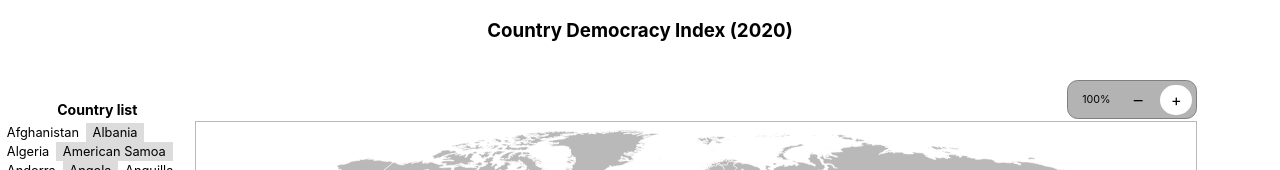
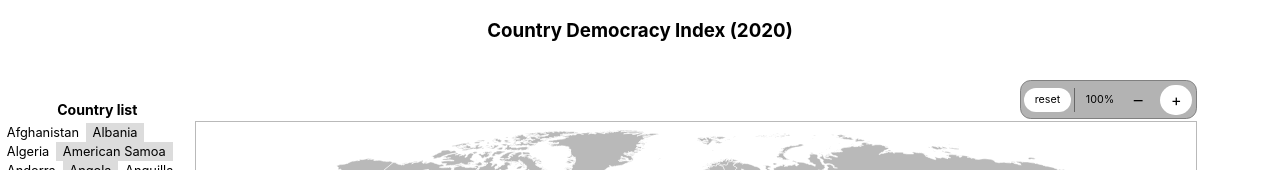
Before and after one commit to marcg1968/react-svg-democridx, a React (Create React App) app: page / in a window 1280 px wide. Shown: the top 170 px of the page. Built offline with nearby package versions, Linux system fonts and the light colour scheme.

Commit message:
refactoring; fixes with pan+zoom animation; added reset btn

```diff
--- a/src/App.css
+++ b/src/App.css
@@ -34,7 +34,7 @@
     background: rgba(128, 128, 128, .6);
 
 }
-.zoomerPc, .zoomerMinus0, .zoomerPlus0, .zoomerMinus, .zoomerPlus {
+.zoomerPc, .zoomerMinus0, .zoomerPlus0, .zoomerMinus, .zoomerPlus, .zoomerReset {
     flex: 1;
     padding: .33rem .67rem;
     margin: .2rem;
@@ -46,7 +46,16 @@
 }
 .zoomerPc {
     align-self: center;
-    padding-right: .33rem;
+    padding-right: .1rem;
+    font-size: .67rem;
+    border-radius: 0;
+    border-left: 1px solid #666;
+    margin: .2rem .2rem .2rem 0;
+}
+.zoomerReset {
+    cursor: pointer;
+    background: white;
+    align-self: center;
     font-size: .67rem;
 }
 
--- a/src/SvgWorld.js
+++ b/src/SvgWorld.js
@@ -15,7 +15,7 @@ import {
     CRIMSON,
     CRIMSON_HALF,
     GREY,
-    mainTitle, progressiveLoading,
+    mainTitle, MAX_BOUNDING_RECT_FACTOR, progressiveLoading,
     stroke,
     strokeWidth,
     totalLoadingTimeMs,
@@ -26,6 +26,7 @@ import Heatmap from './Heatmap'
 import Loading from './Loading'
 import CountryListing from './CountryListing'
 import CountryProfile from './CountryProfile'
+import Zoomer from "./Zoomer";
 
 class SvgWorld extends Component {
 
@@ -63,16 +64,8 @@ class SvgWorld extends Component {
 
     componentDidMount = async () => {
 
-        let {
-            width,
-            height,
-        } = this.props
-
-        this.setState({
-            viewBox: [0, 0, width, height],
-            width,
-            height,
-        })
+        /* initialise the SVG map width, viewbox */
+        this.init()
 
         /* load democracy index data from local file */
         const { democIdx, ranking } = await loadDemocIdxJson()
@@ -90,6 +83,26 @@ class SvgWorld extends Component {
     }
 
     componentWillUnmount = () => {}
+
+    init = (reset=false) => {
+        let {
+            width,
+            height,
+        } = this.props
+
+        if (reset) {
+            console.log(96, {props: this.props})
+            this.setState({ selected: null })
+            // return this.handleZoomChange(100, {x:0, y:0, width, height})
+            return this.handleZoomChange(0, {}, true)
+        }
+
+        this.setState({
+            viewBox: [0, 0, width, height],
+            width,
+            height,
+        })
+    }
 
     loadCountriesCumulatively = data => {
         let countryRefs = {}
@@ -127,26 +140,6 @@ class SvgWorld extends Component {
         })
     }
 
-    handleCentering = () => {
-        const {
-            viewBox,
-            boundingBox,
-        } = this.state
-        if (!boundingBox || !viewBox) return
-        const { x, y, width, height } = boundingBox || {}
-        console.log(101, {x, y, width, height})
-        const centre = { x: x + (width/2), y: y + (height/2) }
-        console.log(103, { centre })
-        this.setState(prevState => {
-            const { viewBox } = prevState
-            viewBox[0] = centre.x - (viewBox[2]/2)
-            viewBox[1] = centre.y - (viewBox[3]/2)
-            return {
-                viewBox
-            }
-        })
-    }
-
     /**
      * Log which countries are clicked -
      * useful to fade out previously selected country
@@ -173,36 +166,41 @@ class SvgWorld extends Component {
      * SVG map zoom (and panning wrapper) function.
      * Change either just the zoom level or if a bounding box param is also supplied,
      * animate the zooming and panning to the specified coords. Additionally, adjust
-     * so that the bounding box is approx 1/3 of the viewport height but to a
+     * so that the bounding box is expanded to approx 1/3 of the viewport height but to a
      * minimum zoom level of .15 (set by constant ZOOM).
+     * Note: boundingBox is the bounding rectangle of the country shape in the SVG.
+     * Note: zoom param is disregarded if param boundingBox supplied, i.e. only
+     * supplying a zoom integer will cause an unanimated zoom "jump"
      * @param {int} zoom
      * @param {{x:int}, {y:int}, {width:int}, {height:int},{strokeWidth:int}} boundingBox
      * @return void
      */
-    handleZoomChange = (zoom, boundingBox) => {
+    handleZoomChange = (zoom, boundingBox, reset=false) => {
 
-        /* animation if both non null params */
-        if (zoom && boundingBox) {
+        const { width, height } = this.state
+
+        if (reset) {
+            boundingBox = { x: 0, y: 0, width, height }
+        }
+
+        /* animation if non null boundingBox param */
+        if (boundingBox) {
             this.setState({ boundingBox: {...boundingBox} })
             this.boundingBox = {...boundingBox}
 
-            /* if boundingBox height > 1/3 of viewport height, use a zoom > .15 */
-            /* so that boundingBox is ~ 1/3 height */
-            const { height } = this.state
-            // console.log(148, {
-            //     'this.boundingBox.height': this.boundingBox.height,
-            //     'this.boundingBox.height * 3': this.boundingBox.height * 3,
-            //     height,
-            //     ZOOM,
-            //     'height * ZOOM': height * ZOOM,
-            // })
-            if (this.boundingBox.height * 3 > height * ZOOM) {
-                this.percent = (this.boundingBox.height * 2)/height
+            /* if boundingBox height > 1/MAX_BOUNDING_RECT_FACTOR of viewport height, use a zoom > .15 */
+            /* so that boundingBox is ~ 1/MAX_BOUNDING_RECT_FACTOR height */
+            if (this.boundingBox.height * MAX_BOUNDING_RECT_FACTOR > height * ZOOM) {
+                this.percent = reset
+                    ? 1 /* override if reset */
+                    : (this.boundingBox.height * MAX_BOUNDING_RECT_FACTOR)/height
             }
-            // console.log(150, {'this.percent': this.percent})
+            // console.log(224, {'this.percent': this.percent})
             return this.animateZoom()
         }
 
+        /* this point only reached if not reset or boundingBox was passed in */
+        /* this will simply zoom the map without animation */
         boundingBox = boundingBox ? boundingBox : this.state.boundingBox
         zoom = zoom ? (zoom || 1)/100 : this.state.zoom
         zoom = zoom !== false && zoom <= 0 ? 1 : zoom /* circular: if < 0 reset to 1 */
@@ -244,7 +242,8 @@ class SvgWorld extends Component {
             this.started = new Date().valueOf()
 
             /* calculate target width (height will be derived from width) */
-            this.targetWidth = width * (this.percent || 0.5)
+            // this.targetWidth = width * (this.percent || 0.5)
+            this.targetWidth = width * (this.percent || 1)
 
             this.startCentreX = this.targetCentreX ? this.targetCentreX : width / 2
             this.startCentreY = this.targetCentreY ? this.targetCentreY : height / 2
@@ -266,7 +265,6 @@ class SvgWorld extends Component {
             //     startWidth: this.startWidth,
             //     startHeight: this.startHeight,
             //     targetWidth: this.targetWidth,
-            //     targetHeight: this.targetHeight,
             // })
         }
 
@@ -275,6 +273,7 @@ class SvgWorld extends Component {
 
         /* calculate graduation based on width */
         let w = this.startWidth - ((this.startWidth - this.targetWidth) * (this.elapsed / this.ms))
+        w = w > width ? width : w /* prevent being expanded over svg width */
         let h = (w/this.startWidth) * this.startHeight
         const zoom = w/width < 1 ? w/width : 1
 
@@ -343,6 +342,50 @@ class SvgWorld extends Component {
         window.requestAnimationFrame(this.animateZoom)
     }
 
+    animateZoomReset = () => {
+        const { viewBox, width, height } = this.state
+        const [, , viewBoxWidth, viewBoxHeight] = [...viewBox] /* shallow copy of currently set viewbox */
+
+        /* initialize the class scope vars used in the animation */
+        if (this.started === null) {
+            this.started = new Date().valueOf()
+
+            /* if width and height values of viewbox have already been set use them, */
+            /* else if first time, use the svg original width and height values */
+            this.startWidth  = viewBoxWidth  ? viewBoxWidth  : width
+            this.startHeight = viewBoxHeight ? viewBoxHeight : height
+        }
+        this.elapsed = new Date().valueOf() - this.started
+
+        /* calculate graduation based on width */
+        let w = this.startWidth - ((this.startWidth - this.targetWidth) * (this.elapsed / this.ms))
+        let h = (w/this.startWidth) * this.startHeight
+        const zoom = w/width < 1 ? w/width : 1
+        const [x, y] = [w, h].map(e => e * zoom)
+
+        this.setState(prevState => {
+            let { viewBox } = prevState
+            viewBox[0] = x
+            viewBox[1] = y
+            viewBox[2] = w
+            viewBox[3] = h
+            return {
+                viewBox,
+                zoom,
+            }
+        })
+
+        /* exit animation loop */
+        if (this.elapsed > (this.ms*(1.05))) {
+            this.elapsed = 0
+            this.started = null
+            this.percent = ZOOM
+            return
+        }
+        /* re-enter animation loop */
+        window.requestAnimationFrame(this.animateZoomReset)
+    }
+
     render() {
 
         const {
@@ -375,29 +418,8 @@ class SvgWorld extends Component {
 
         const countryRectProps = {...boundingBox, strokeWidth: 0.1}
 
-        // const zoomerMinus = zoom === 1
-        const classZoomerPlus = zoom <= .15 ? 'zoomerPlus0' : 'zoomerPlus'
-        const classZoomerMinus = zoom >= 1 ? 'zoomerMinus0' : 'zoomerMinus'
-
-        /* zoom in i.e. decrease zoom value */
-        const handleZoomPlus = zoom > .15
-            ? () => {
-                const zoomTo = (Math.round(zoom*100)/100)*90
-                this.handleZoomChange(zoomTo < 15 ? 15 : zoomTo)
-            }
-            : null
-        /* zoom OUT i.e. increase zoom value */
-        const handleZoomMinus = zoom < 1
-            ? () => {
-                const zoomTo = (Math.round(zoom*100)/100)*110
-                this.handleZoomChange(zoomTo > 100 ? 100 : zoomTo)
-            }
-            : null
-
         return (
-            <MainContainer
-                mainTitle={mainTitle}
-            >
+            <MainContainer mainTitle={mainTitle}>
                 <Loading
                     len={len}
                     total={total}
@@ -419,11 +441,11 @@ class SvgWorld extends Component {
                     </div>
 
                     <div className={'svg-cont'}>
-                        <div className={'zoomer'}>
-                            <div className={'zoomerPc'}>{zoom && Math.round(zoom*100) + '%'}</div>
-                            <div className={classZoomerMinus} onClick={handleZoomMinus}>{'\u2012'}</div>
-                            <div className={classZoomerPlus} onClick={handleZoomPlus}>{'\u002B'}</div>
-                        </div>
+                        <Zoomer
+                            zoom={zoom}
+                            handleZoomChange={this.handleZoomChange}
+                            reset={() => { this.init(true)}}
+                        />
                         <svg
                             width={width}
                             height={height}
@@ -475,11 +497,6 @@ class SvgWorld extends Component {
                                             : GREY
                                     if (!id) return false
 
-                                    // const transform = (id === selected)
-                                    //     // ? 'rotate(-10 50 100) translate(-36, 45) skewX(40) scale(1.5 1.5)'
-                                    //     // ? 'scale(1.5 1.5) translate(-36, 45)'
-                                    //     ? `matrix(1.5, 0, 0, 1.5, ${-x/2}, ${-y/2})` /* make shape 1.5 times bitter */
-                                    //     : ''
                                     let _strokeWidth = strokeWidth
                                     let _stroke = stroke
                                     _strokeWidth = (id === selected) ? .1 : strokeWidth
@@ -492,10 +509,8 @@ class SvgWorld extends Component {
                                             key={i + '-' + id}
                                             id={id}
                                             ref={countryRefs[id] && countryRefs[id]}
-                                            // transform={transform}
                                         >
                                             <path
-                                                // className={'draw'}
                                                 id={`layer-${(id||'missing').toLowerCase()}`}
                                                 fill={fill}
                                                 stroke={_stroke}
--- /dev/null
+++ b/src/Zoomer.js
@@ -0,0 +1,43 @@
+// Zoomer.js
+
+import React from 'react'
+
+const Zoomer = props => {
+
+    const {
+        zoom,
+        handleZoomChange,
+        reset,
+    } = props
+
+    /* zoom in i.e. decrease zoom value */
+    const handleZoomPlus = zoom > .15
+        ? () => {
+            const zoomTo = (Math.round(zoom*100)/100)*90
+            handleZoomChange(zoomTo < 15 ? 15 : zoomTo)
+        }
+        : null
+    /* zoom OUT i.e. increase zoom value */
+    const handleZoomMinus = zoom < 1
+        ? () => {
+            const zoomTo = (Math.round(zoom*100)/100)*110
+            handleZoomChange(zoomTo > 100 ? 100 : zoomTo)
+        }
+        : null
+
+    const classZoomerPlus = zoom <= .15 ? 'zoomerPlus0' : 'zoomerPlus'
+    const classZoomerMinus = zoom >= 1 ? 'zoomerMinus0' : 'zoomerMinus'
+
+    return (
+        <div>
+            <div className={'zoomer'}>
+                <div className={'zoomerReset'} onClick={reset}>{'reset'}</div>
+                <div className={'zoomerPc'}>{zoom && Math.round(zoom*100) + '%'}</div>
+                <div className={classZoomerMinus} onClick={handleZoomMinus}>{'\u2012'}</div>
+                <div className={classZoomerPlus} onClick={handleZoomPlus}>{'\u002B'}</div>
+            </div>
+        </div>
+    )
+}
+
+export default Zoomer
--- a/src/constants.js
+++ b/src/constants.js
@@ -10,6 +10,7 @@ export const strokeWidth = 0.5
 export const stroke = "#FFFFFF"
 export const ZOOM = .15
 export const ZOOM_ANIMATION_MS = 3000
+export const MAX_BOUNDING_RECT_FACTOR = 2 /* a good choice is 2 - 3 */
 export const SVG_WIDTH = 1000
 export const SVG_HEIGHT = 428 /* 507.209 would include Antarctica */
 export const MAX_NAME_LEN = 25
```
Also changed, not shown: src/CountryListing.js (+12 -5 lines).
